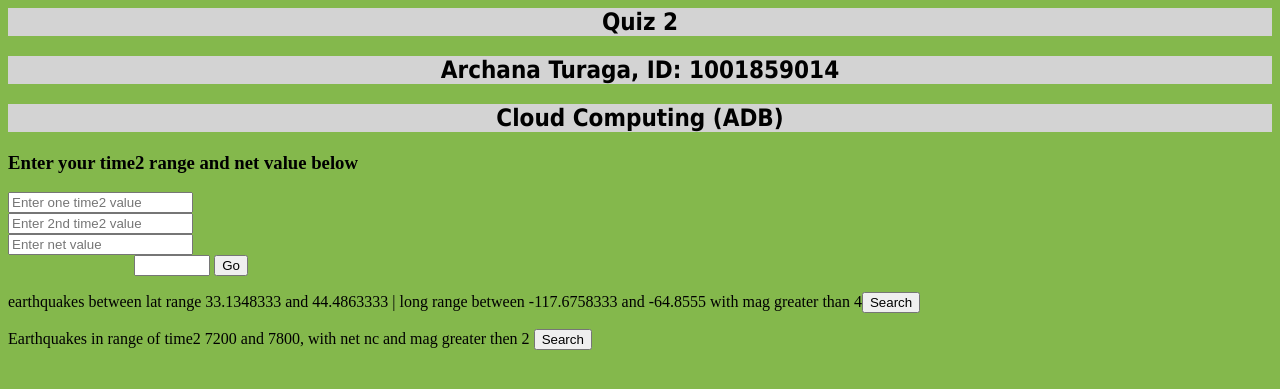
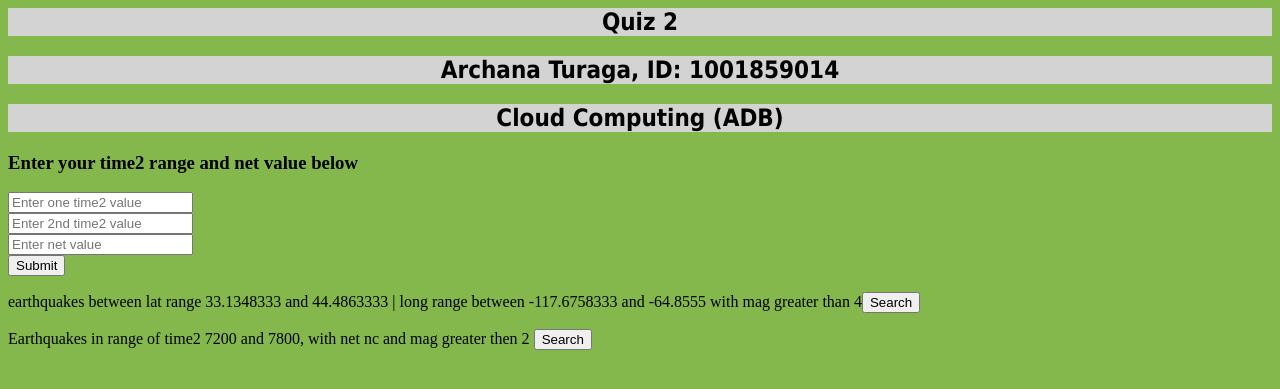
Before and after one commit to arcT9/test2, a Flask app: page / in a window 1280 px wide. Shown: the top 389 px of the page. Run offline with Flask 2, Linux system fonts and the light colour scheme.

Commit message:
Update home.html

```diff
--- a/templates/home.html
+++ b/templates/home.html
@@ -29,8 +29,7 @@ body {
         <input type="text" name="t1" placeholder="Enter one time2 value"><br>
         <input type="text" name="t2" placeholder="Enter 2nd time2 value"><br>
         <input type="text" name="net" placeholder="Enter net value"><br>
-       <input type="text" id="SearchBar" name="Submit"/>
-       <input type="submit" id="button" value="Go"/>
+       <input type="submit" id="button" name="Submit" value="Submit"/>
     </form>
     </form>
 </p>
```
